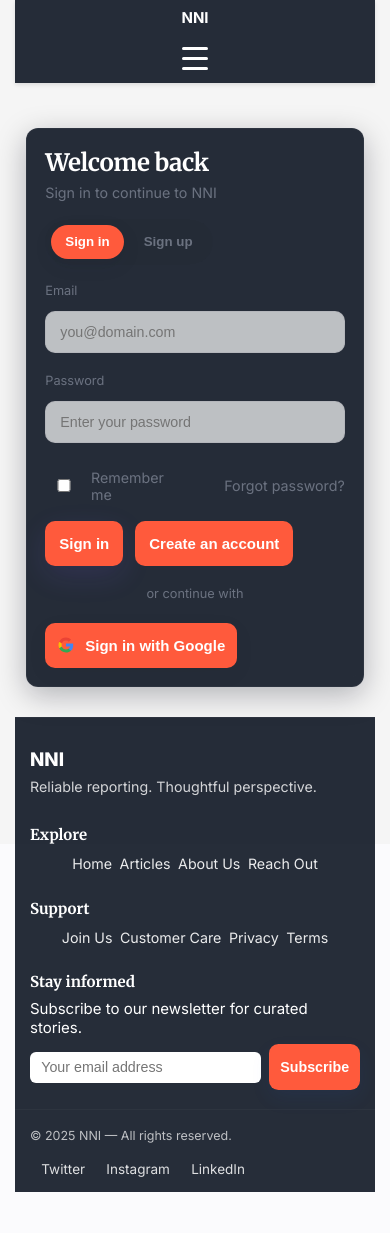
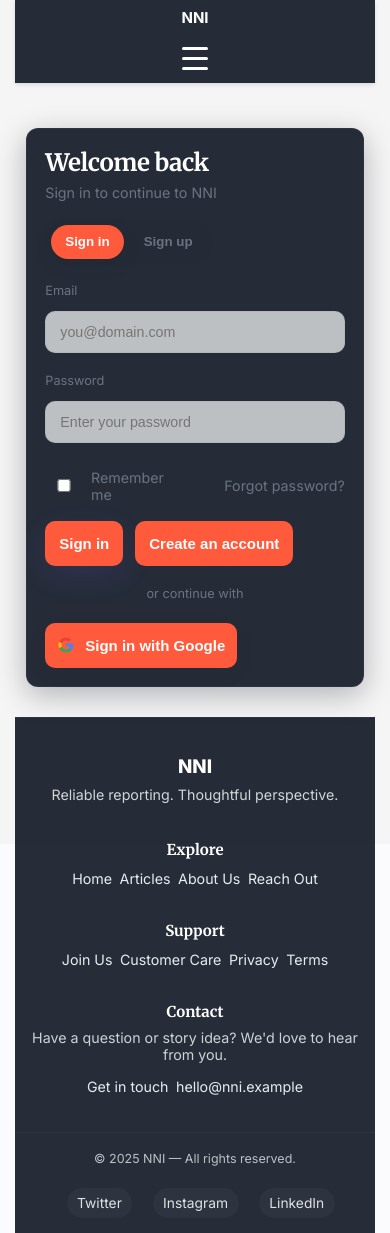
Before and after one commit to Knowledge-Benjamin/NNI, a React (Vite) app in the folder NNI_frontend/: page /login in a window 390 px wide. Before the commit the page ends 1192 px from the top, so only its background shows below. Built offline with nearby package versions, Linux system fonts and the light colour scheme; no server answers.

Commit message:
User experience updrage

```diff
--- a/NNI_frontend/src/App.css
+++ b/NNI_frontend/src/App.css
@@ -1825,8 +1825,8 @@ a,
   margin: 0 auto;
   padding: 0 1rem;
   display: grid;
-  grid-template-columns: 1.5fr 1fr 1fr 1.25fr;
-  gap: 1.5rem;
+  grid-template-columns: 1.5fr 1fr 1fr 1fr;
+  gap: 1.25rem;
   align-items: start;
 }
 .site-footer .footer-col h4 {
@@ -1856,22 +1856,20 @@ a,
   color: rgba(255, 255, 255, 0.8);
   font-size: 0.95rem;
 }
-.newsletter-form {
-  display: flex;
-  gap: 0.5rem;
-  margin-top: 0.5rem;
-}
-.newsletter-form input[type="email"] {
-  flex: 1;
-  padding: 0.5rem 0.75rem;
-  border-radius: 6px;
-  border: none;
-  outline: none;
+.footer-contact .muted {
+  color: rgba(255, 255, 255, 0.78);
+  margin: 0.25rem 0 0.75rem 0;
   font-size: 0.95rem;
 }
-.newsletter-form .subscribe-button {
-  padding: 0.45rem 0.75rem;
-  font-size: 0.95rem;
+.footer-contact nav a {
+  display: block;
+  color: rgba(255, 255, 255, 0.92);
+  text-decoration: none;
+  margin: 0.35rem 0;
+}
+.footer-contact nav a:hover {
+  color: var(--accent);
+  text-decoration: underline;
 }
 .footer-bottom {
   max-width: 1280px;
@@ -1901,14 +1899,34 @@ a,
 @media (max-width: 880px) {
   .site-footer .footer-content {
     grid-template-columns: 1fr;
+    text-align: center;
+    gap: 1rem;
+    padding-bottom: 0.5rem;
   }
   .footer-brand {
     margin-bottom: 0.5rem;
+    display: flex;
+    align-items: center;
+    justify-content: center;
+    flex-direction: column;
+  }
+  .footer-col {
+    padding: 0.5rem 0;
   }
   .footer-bottom {
     flex-direction: column;
-    align-items: flex-start;
-    gap: 0.5rem;
+    align-items: center;
+    gap: 0.75rem;
+  }
+  .socials {
+    display: flex;
+    gap: 0.6rem;
+  }
+  .socials a {
+    padding: 0.45rem 0.7rem;
+    background: rgba(255, 255, 255, 0.03);
+    border-radius: 999px;
+    font-size: 0.92rem;
   }
 }
 
--- a/NNI_frontend/src/components/Footer.jsx
+++ b/NNI_frontend/src/components/Footer.jsx
@@ -32,34 +32,16 @@ export default function Footer() {
           </nav>
         </div>
 
-        <div className="footer-col footer-newsletter">
-          <h4>Stay informed</h4>
+        {/* Removed newsletter signup form for a cleaner footer UX on mobile */}
+        <div className="footer-col footer-contact">
+          <h4>Contact</h4>
           <p className="muted">
-            Subscribe to our newsletter for curated stories.
+            Have a question or story idea? We'd love to hear from you.
           </p>
-          <form
-            className="newsletter-form"
-            onSubmit={(e) => {
-              e.preventDefault();
-              const form = e.target;
-              const input = form.querySelector("input[name=email]");
-              // simple client-side feedback
-              if (input && input.value) {
-                alert(`Thanks — we'll send updates to ${input.value}`);
-                input.value = "";
-              }
-            }}
-          >
-            <input
-              name="email"
-              type="email"
-              placeholder="Your email address"
-              aria-label="Email for newsletter"
-            />
-            <button className="subscribe-button" type="submit">
-              Subscribe
-            </button>
-          </form>
+          <nav>
+            <Link to="/reach-out">Get in touch</Link>
+            <a href="mailto:hello@nni.example">hello@nni.example</a>
+          </nav>
         </div>
       </div>
 
--- a/NNI_frontend/src/components/NavBar.jsx
+++ b/NNI_frontend/src/components/NavBar.jsx
@@ -162,6 +162,9 @@ export default function NavBar({ theme, toggleTheme }) {
           >
             About Us
           </NavLink>
+          {/* Show Subscribe CTA only for unauthenticated users. If the user is
+              signed in, show their name in-place of the CTA. */}
+          {!auth?.isAuthenticated && (
             <button
               className="subscribe-button"
               onClick={() => {
@@ -172,6 +175,7 @@ export default function NavBar({ theme, toggleTheme }) {
             >
               Subscribe
             </button>
+          )}
           {auth?.user?.role === "ADMIN" && (
             <NavLink
               to="/dashboard"
--- a/NNI_frontend/src/components/NewsletterModal.jsx
+++ b/NNI_frontend/src/components/NewsletterModal.jsx
@@ -1,4 +1,5 @@
 import React, { useEffect, useRef, useState } from "react";
+import { useAuth } from "../context/AuthContext";
 
 // Simple sanitizers
 function sanitizeText(s) {
@@ -29,11 +30,24 @@ export default function NewsletterModal() {
   const okRef = useRef(null);
   const lastSubmitRef = useRef(0);
 
+  const auth = useAuth();
+
   useEffect(() => {
     function onOpen() {
       setExiting(false);
       setOpen(true);
       setStatus("idle");
+      // Prefill fields for authenticated users
+      try {
+        const a = auth;
+        if (a && a.user) {
+          const name = a.user.name || "";
+          const parts = name.trim().split(/\s+/);
+          setFirstName(parts.shift() || "");
+          setLastName(parts.join(" ") || "");
+          setEmail(a.user.email || "");
+        }
+      } catch (e) {}
       // focus the first input after open
       setTimeout(() => {
         if (ref.current) {
@@ -156,6 +170,7 @@ export default function NewsletterModal() {
               value={email}
               onChange={(e) => setEmail(e.target.value)}
               required
+              disabled={!!auth?.user}
             />
           </div>
 
```
Also changed, not shown: 2 other files (tests, documents, lock files or other folders). Lines whose indentation alone changed are shown as unchanged.
